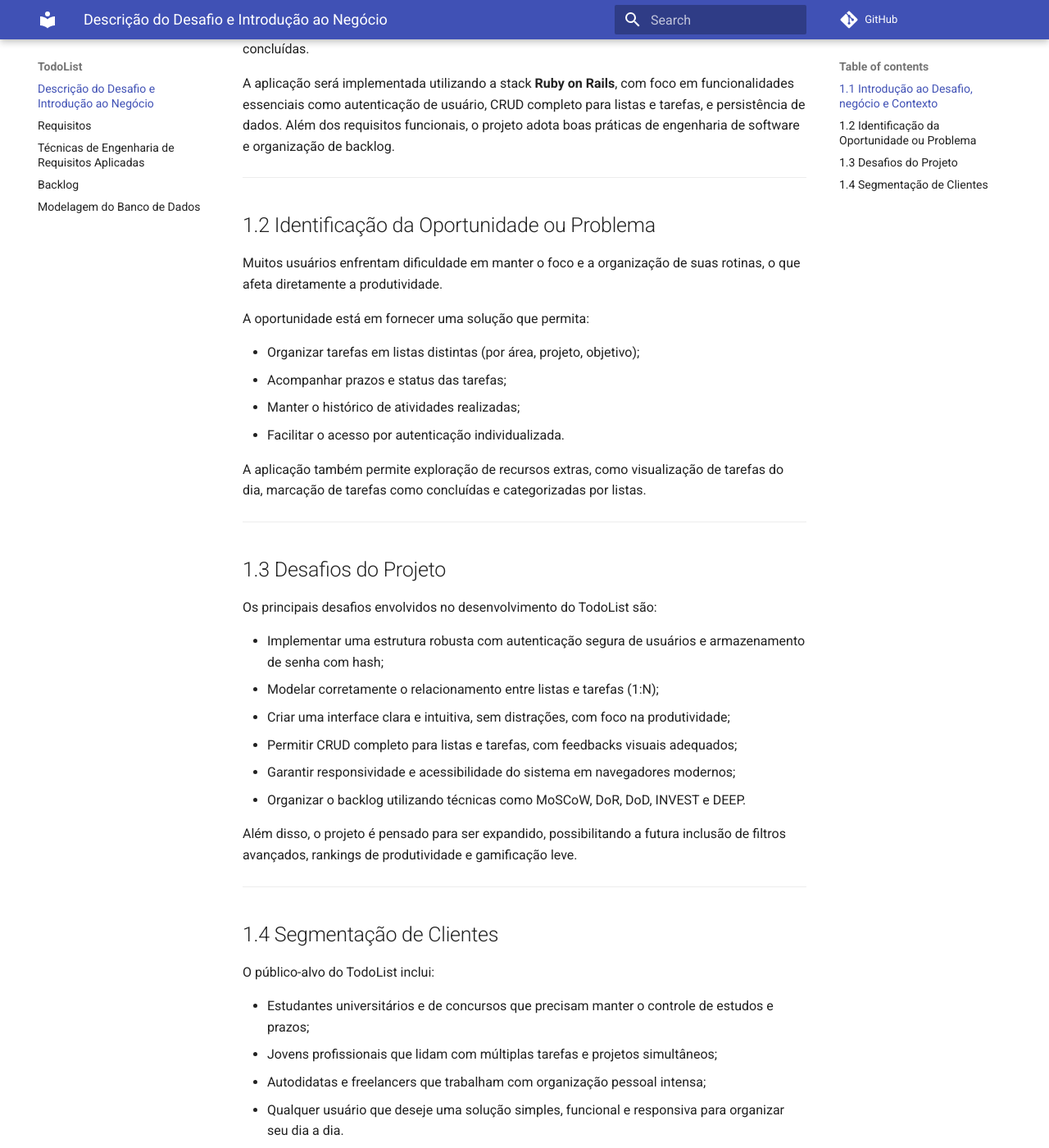
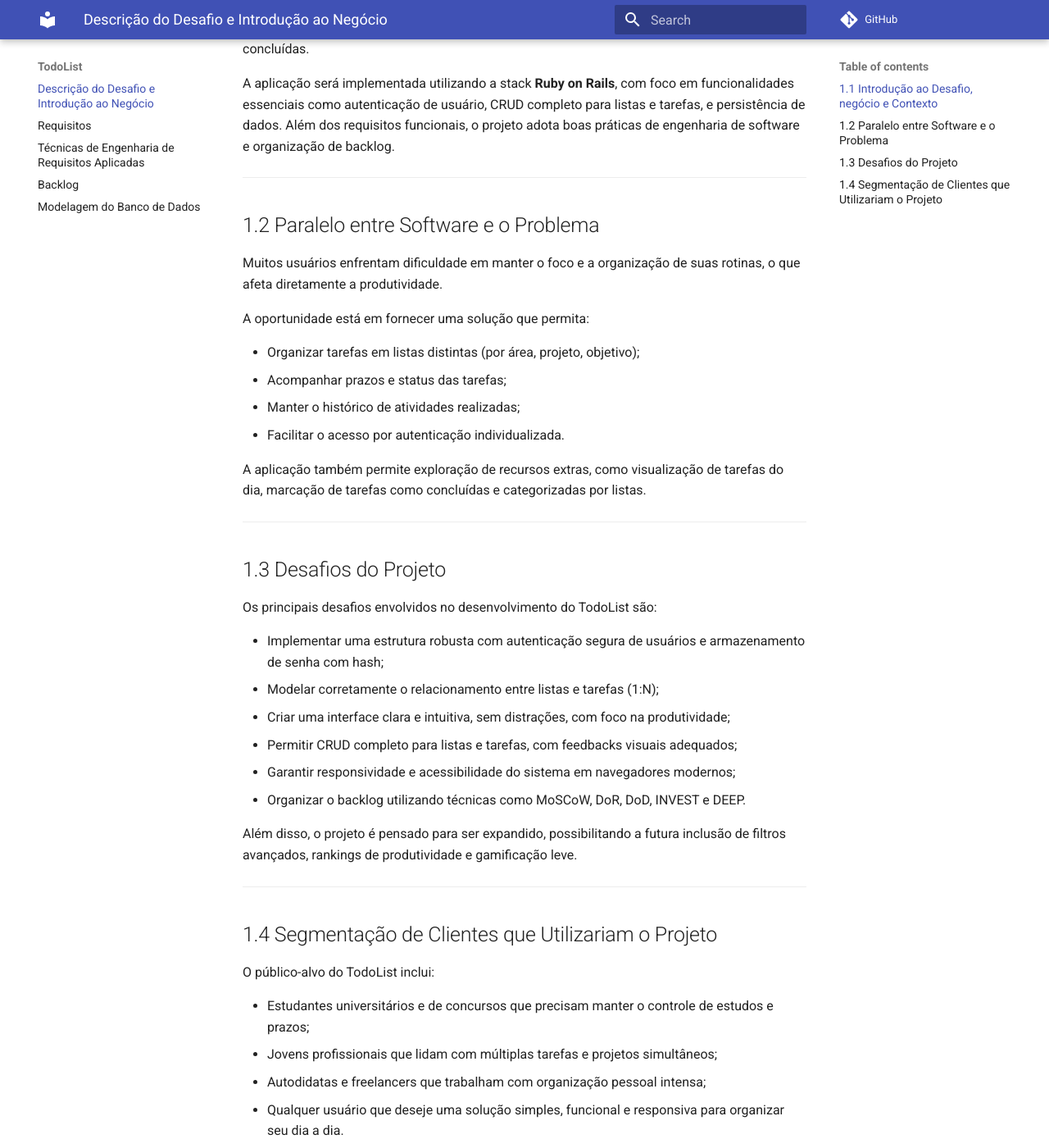
Before and after one commit to iancostag/todolist-RoR, an MkDocs documentation site: the page built from docs/index.md, in a window 1280 px wide and 1400 px high, scrolled down 260 px. Shown: the whole window at 82% size. Built offline with MkDocs 1.6.1 and Material for MkDocs 9.7.7, drawn with Linux system fonts in a browser that asks for light colours; comment, search, counter and statistics services are not loaded.

Commit message:
Docs:Melhor congruencia

```diff
--- a/docs/index.md
+++ b/docs/index.md
@@ -6,7 +6,7 @@ A aplicação será implementada utilizando a stack **Ruby on Rails**, com foco
 
 ---
 
-## 1.2 Identificação da Oportunidade ou Problema
+## 1.2 Paralelo entre Software e o Problema
 
 Muitos usuários enfrentam dificuldade em manter o foco e a organização de suas rotinas, o que afeta diretamente a produtividade.
 
@@ -36,7 +36,7 @@ Além disso, o projeto é pensado para ser expandido, possibilitando a futura in
 
 ---
 
-## 1.4 Segmentação de Clientes
+## 1.4 Segmentação de Clientes que Utilizariam o Projeto
 
 O público-alvo do TodoList inclui:
 
```
